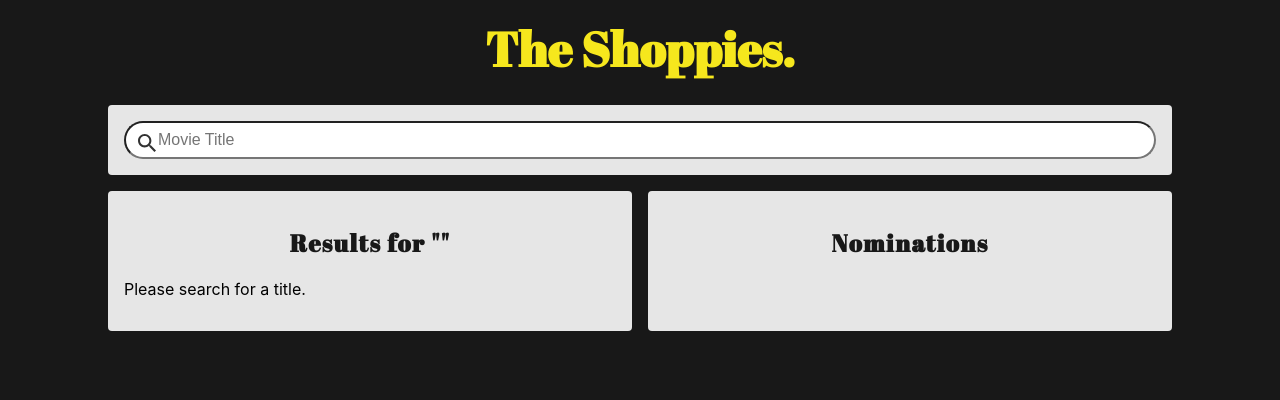
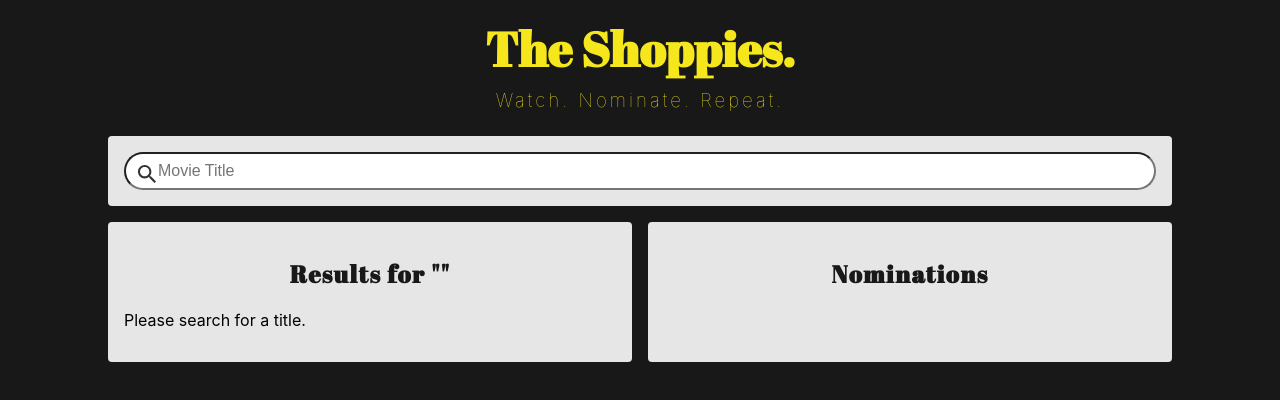
Before and after one commit to haleyglavina/OMDBChallenge, a React (Create React App) app in the folder client/: page / in a window 1280 px wide. Shown: the top 400 px of the page. Built offline with nearby package versions, Linux system fonts and the light colour scheme.

Commit message:
Finished styling nominations section

```diff
--- a/client/src/components/Main/Main.js
+++ b/client/src/components/Main/Main.js
@@ -36,6 +36,7 @@ function Main() {
     <main className="main">
       <div className="main__content">
         <h1 className="main__title">The Shoppies.</h1>
+        <h3 className="main__subtitle">Watch. Nominate. Repeat.</h3>
         <div className="main__top-bar">
           <Search handleSearchChange={handleSearchChange}/>
         </div>
--- a/client/src/components/Main/Main.scss
+++ b/client/src/components/Main/Main.scss
@@ -28,9 +28,15 @@ main * {
 
   &__title {
     margin: 0;
-    padding: 1rem;
+    padding: 1rem 0 0.5rem 0;
     text-align: center;
+  }
 
+  &__subtitle {
+    text-align: center;
+    margin: 0;
+    padding: 0 0 1rem 0;
+    letter-spacing: 3px;
   }
 
   &__sections {
--- a/client/src/components/Movie/Movie.js
+++ b/client/src/components/Movie/Movie.js
@@ -6,10 +6,13 @@ function Movie({movie, currNoms, clickHandler}) {
   // Movie in nominations section
   if (!currNoms) {
     return (
-      <div className="movie">
-      <p className="movie__text">{`${movie.Title} (${movie.Year})`}</p>
-      <button className="btn" onClick={() => clickHandler(movie)}>Remove</button>
-    </div>
+      <div className="movie movie--noms">
+        <div className="movie__text">
+          <p className="movie__title">{`${movie.Title}`}</p>
+          <p className="movie__year">{`${movie.Year}`}</p>
+          <button className="btn" onClick={() => clickHandler(movie)}>Remove</button>
+        </div>
+      </div>
     );
   }
 
@@ -21,7 +24,10 @@ function Movie({movie, currNoms, clickHandler}) {
 
   return (
     <div className="movie">
-      <p className="movie__text">{`${movie.Title} (${movie.Year})`}</p>
+      <div className="movie__text">
+        <p className="movie__title">{`${movie.Title}`}</p>
+        <p className="movie__year">{`${movie.Year}`}</p>
+      </div>
       {inNominations()
         ? <button className="btn btn--inactive" disabled>Nominate</button>
         : <button className="btn" onClick={() => clickHandler(movie)}>Nominate</button>
--- a/client/src/components/Movie/Movie.scss
+++ b/client/src/components/Movie/Movie.scss
@@ -3,15 +3,16 @@
 .btn {
   background-color: $accent-one;
   color: $main-bg;
-  border: 1px solid $accent-two;
+  border: none;
+  box-shadow: 2px 2px 2px 1px rgba(0, 0, 0, 0.2);
   padding: 0.5rem;
-  margin-right: 1rem;
+  //margin-right: 1rem;
   border-radius: $big-radius;
+  font-weight: bold;
 
   &:hover {
     background-color: $main-bg;
     color: $section-bg;
-    border-color: $main-bg;
   }
 
   &:active {
@@ -24,7 +25,6 @@
     &:hover {
       background-color: $accent-one;
       color: $main-bg;
-      border-color: $accent-two;
     }
   }
 }
@@ -34,8 +34,25 @@
   align-items: center;
   justify-content: space-between;
 
-  &__text {
-
+  &--noms {
+    flex-grow: 1;
+    justify-content: center;
   }
 
+  &__text {
+    display: flex;
+    flex-direction: column;
+    align-items: center;
+    text-align: center;
+  }
+
+  &__title {
+    margin: 1rem 0 0 0;
+  }
+
+  &__year {
+    font-size: 0.8rem;
+    font-weight: bold;
+    margin: 0.5rem 0 1rem 0;
+  }
 }
--- a/client/src/components/Nominations/Nominations.scss
+++ b/client/src/components/Nominations/Nominations.scss
@@ -1,11 +1,12 @@
 .noms {
   &__ul {
-
+    padding: 0;
   }
 
   &__li {
     display: flex;
     margin-top: 1rem;
+    //justify-content: space-between;
   }
 
   &__poster {
--- a/client/src/components/Results/Results.js
+++ b/client/src/components/Results/Results.js
@@ -15,7 +15,6 @@ function Results({searchInput, currNoms, addNomination, movieLi, setMovieLi}) {
     </div>
     )
   }
-
 
   return (
     <div className="section__container">
--- a/client/src/partials/_typography.scss
+++ b/client/src/partials/_typography.scss
@@ -12,3 +12,8 @@ h2 {
   letter-spacing: 1.5px;
   color: $main-bg;
 }
+
+h3 {
+  color: $accent-one;
+  font-weight: 100;
+}
```
